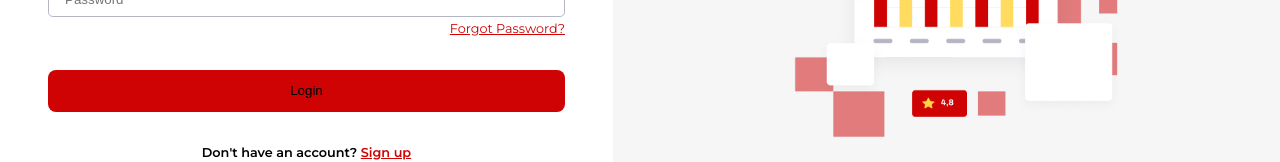
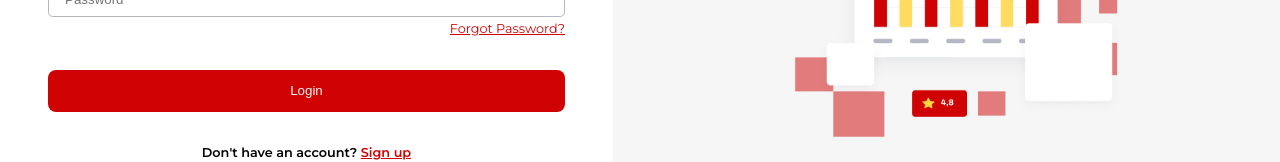
Before and after one commit to navansami/projx, a React (Create React App) app: page /login in a window 1280 px wide. Shown: the part 335-497 px from the top of the page. Built offline with nearby package versions, Linux system fonts and the light colour scheme.

Commit message:
fixed color for fonts on button

```diff
--- a/src/css/button.css
+++ b/src/css/button.css
@@ -9,6 +9,7 @@
     background-color: var(--clr-pri);
 }
 .btn-block {
+    color: #F6F6F6;
     width: 100%;
 }
 .btn-rounded {
@@ -25,5 +26,4 @@
     .btn {
         margin-inline: auto;
     }
-
 }
```
